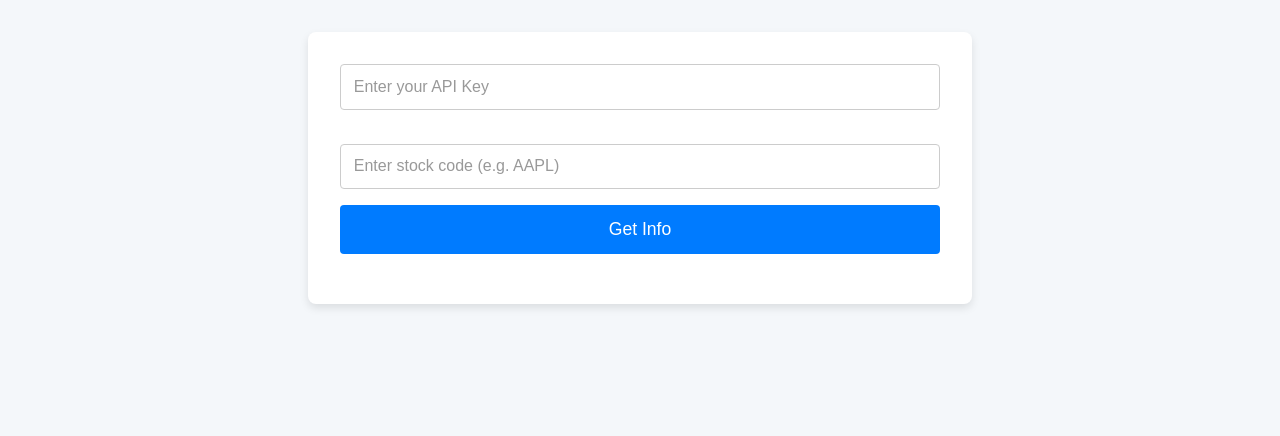
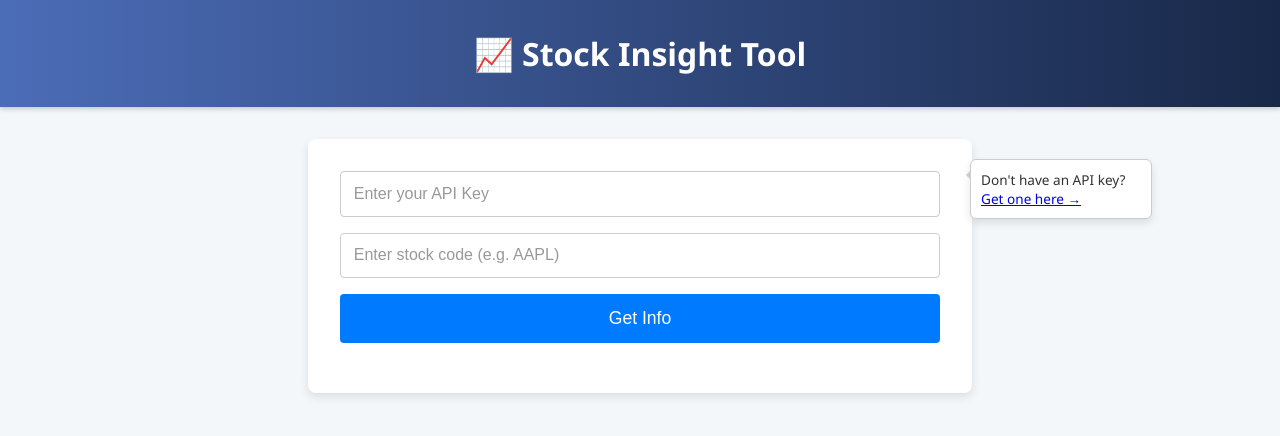
Before and after one commit to UndrscoreEX/StockEvalApp, a Django app: page / in a window 1280 px wide. Shown: the top 436 px of the page. Run offline with Django 4.2, Linux system fonts and the light colour scheme; some libraries are stand-ins or nearby versions.

Commit message:
tool tip text is more readable and the whole thing looks better

```diff
--- a/StockApp/core/static/styles/stylesheet.css
+++ b/StockApp/core/static/styles/stylesheet.css
@@ -1,55 +1,41 @@
 body {
-    font-family: 'Arial', sans-serif;
+  font-family: 'Segoe UI', sans-serif;
   background-color: #f4f7fa;
   color: #333;
   margin: 0;
   padding: 0;
 }
 
-  h3 {
-    color: #444;
-    font-size: 1.8em;
-    margin-bottom: 1em;
-    text-align: center;
+.stock-header {
+  font-size: 1.75em;
+  font-weight: 700;
+  margin-top: 2rem;
+  margin-bottom: 1rem;
+  color: #1f2937;
+  border-bottom: 3px solid #3b82f6;
+  padding-bottom: 0.3rem;
+  text-align: left;
+  width: fit-content;
 }
 
-  h2 {
-    color: #444;
-    font-size: 1.5em;
-    margin-bottom: 0.5em;
+header {
+  background: linear-gradient(to right, #4b6cb7, #182848);
+  color: white;
+  padding: 2rem 1rem;
+  text-align: center;
+  font-size: 2rem;
+  font-weight: bold;
+  box-shadow: 0 2px 5px rgba(0, 0, 0, 0.2);
 }
 
-  ul {
-    list-style: none;
-    padding: 0;
-  }
-
-  li {
-    background-color: #fff;
-    padding: 0.8em;
-    margin-bottom: 0.5em;
-    border-radius: 4px;
-    box-shadow: 0 1px 3px rgba(0, 0, 0, 0.1);
-    display: flex;
-    justify-content: space-between;
-    padding: 8px 0;
-    border-bottom: 1px solid #eee;
-  }
-  .item-label {
-    font-weight: bold;
-    text-transform: capitalize;
-    flex-basis: 40%;
-  }
-
-  .item-value {
-    text-align: right;
-    flex-basis: 60%;
-    padding-left: 20px;
-    font-style: italic;
-    color: #333;
-  }
-  ul li strong {
-    font-weight: bold;
+form {
+  background-color: #ffffff;
+  max-width: 600px;
+  margin: 2em auto;
+  padding: 2em;
+  border-radius: 8px;
+  box-shadow: 0 4px 10px rgba(0, 0, 0, 0.1);
+  position: relative;
 }
 
 input, button {
@@ -58,8 +44,8 @@ body {
   margin-bottom: 1em;
   border: 1px solid #ccc;
   border-radius: 4px;
+  font-size: 1em;
   box-sizing: border-box;
-    font-size: 1em;
 }
 
 input::placeholder {
@@ -79,50 +65,7 @@ body {
   background-color: #0056b3;
 }
 
-  /* Container for Form and Results */
-  form {
-    background-color: #ffffff;
-    max-width: 600px;
-    margin: 2em auto;
-    padding: 2em;
-    border-radius: 8px;
-    box-shadow: 0 4px 8px rgba(0, 0, 0, 0.1);
-  }
-
-  /* Loading Spinner */
-  #loading-spinner {
-    display: none;
-    text-align: center;
-    margin-top: 1em;
-  }
-
-  .spinner {
-    width: 24px;
-    height: 24px;
-    border: 3px solid #ccc;
-    border-top-color: #333;
-    border-radius: 50%;
-    animation: spin 0.8s linear infinite;
-    display: inline-block;
-  }
-
-  @keyframes spin {
-    to { transform: rotate(360deg); }
-  }
-
-  /* Stock Result Section */
-  .stock-summary {
-    background-color: #ffffff;
-    max-width: 800px;
-    margin: 2em auto;
-    padding: 2em;
-    border-radius: 8px;
-    box-shadow: 0 4px 8px rgba(0, 0, 0, 0.1);
-  }
-
-    h3 {
-      font-size: 2em;
-    }
+/* Tooltip */
 .tooltip {
   position: relative;
   cursor: pointer;
@@ -140,35 +83,128 @@ body {
   z-index: 1;
   bottom: 125%;
   left: 50%;
-
   transform: translateX(-50%);
   opacity: 0;
   transition: opacity 0.3s;
 }
+
 .tooltip-text ul {
   padding: 0;
   margin: 0;
 }
 
 .tooltip-text li {
-      color: #333; /* white text */
-      text-align: left; /* optional, looks better sometimes */
-      margin-bottom: 0.5em; /* optional, spacing between items */
+  color: #bf0000;
+  text-align: left;
+  margin-bottom: 0.5em;
 }
-    .tooltip-text p {
-      color: #fff;
 
-    }
 .tooltip:hover .tooltip-text {
   visibility: visible;
   opacity: 1;
 }
 
-  /* Responsive Styles */
+.api-help {
+  position: absolute;
+  right: -180px;
+  top: 20px;
+  width: 160px;
+  background: #fff;
+  border: 1px solid #ccc;
+  border-radius: 6px;
+  padding: 10px;
+  font-size: 0.85rem;
+  box-shadow: 0 4px 8px rgba(0,0,0,0.1);
+}
+
+.api-help::before {
+  content: '';
+  position: absolute;
+  left: -10px;
+  top: 10px;
+  border-width: 5px;
+  border-style: solid;
+  border-color: transparent #ccc transparent transparent;
+}
+
+#loading-spinner {
+  display: none;
+  text-align: center;
+  margin-top: 1em;
+}
+
+.spinner {
+  width: 30px;
+  height: 30px;
+  border: 4px solid #f3f3f3;
+  border-top: 4px solid #007bff;
+  border-radius: 50%;
+  animation: spin 1s linear infinite;
+  margin: 0 auto;
+}
+
+@keyframes spin {
+  to { transform: rotate(360deg); }
+}
+
+.stock-summary {
+  background-color: #ffffff;
+  max-width: 800px;
+  margin: 2em auto;
+  padding: 2em;
+  border-radius: 8px;
+  box-shadow: 0 4px 8px rgba(0, 0, 0, 0.1);
+}
+
+ul {
+  list-style: none;
+  padding: 0;
+}
+
+li {
+  background-color: #fff;
+  padding: 0.8em;
+  margin-bottom: 0.5em;
+  border-radius: 4px;
+  box-shadow: 0 1px 3px rgba(0, 0, 0, 0.1);
+  display: flex;
+  justify-content: space-between;
+  border-bottom: 1px solid #eee;
+}
+
+.item-label {
+  font-weight: bold;
+  text-transform: capitalize;
+  flex-basis: 40%;
+}
+
+.item-value {
+  text-align: right;
+  flex-basis: 60%;
+  padding-left: 20px;
+  font-style: italic;
+  color: #333;
+}
+
+/* Responsive adjustments */
 @media (max-width: 768px) {
   form, .stock-summary {
     width: 90%;
     padding: 1.5em;
   }
 
+  .api-help {
+    right: 0;
+    top: auto;
+    bottom: -120px;
+    left: 50%;
+    transform: translateX(-50%);
   }
+
+  .api-help::before {
+    left: 50%;
+    top: -10px;
+    transform: translateX(-50%) rotate(90deg);
+    border-color: transparent transparent #ccc transparent;
+  }
+}
--- a/StockApp/core/templates/core/index.html
+++ b/StockApp/core/templates/core/index.html
@@ -1,15 +1,17 @@
 {% load static %}
-
 <!DOCTYPE html>
-<html>
+<html lang="en">
 <head>
+  <meta charset="UTF-8">
+  <meta name="viewport" content="width=device-width, initial-scale=1.0">
   <title>Stock Info</title>
   <link rel="stylesheet" href="{% static 'styles/stylesheet.css' %}">
+</head>
+<body>
 
-
-</head>
-
-<body>
+<header>
+  📈 Stock Insight Tool
+</header>
 
 <form
   hx-post="/stock-info/"
@@ -20,7 +22,11 @@
   {% csrf_token %}
 
   <input name="api_key" id="api_key" placeholder="Enter your API Key">
-  <br><br>
+
+  <div class="api-help">
+    Don't have an API key?
+    <a href="https://site.financialmodelingprep.com/" target="_blank">Get one here →</a>
+  </div>
 
   <input name="code" placeholder="Enter stock code (e.g. AAPL)">
 
@@ -36,7 +42,6 @@
 <script src="https://unpkg.com/htmx.org@1.9.2"></script>
 
 <script>
-  // Load API key from localStorage (if it exists)
   document.addEventListener("DOMContentLoaded", function() {
     const savedKey = localStorage.getItem("api_key");
     if (savedKey) {
@@ -44,15 +49,18 @@
     }
   });
 
-  // Save API key to localStorage when the form is submitted
   document.getElementById("stock-form").addEventListener("submit", function() {
     const apiKey = document.getElementById("api_key").value;
     localStorage.setItem("api_key", apiKey);
   });
 
-  // Clear previous results when starting a new request
   document.body.addEventListener("htmx:beforeRequest", function(evt) {
     document.querySelector("#stock-result").innerHTML = "";
+    document.querySelector("#loading-spinner").style.display = "block";
+  });
+
+  document.body.addEventListener("htmx:afterRequest", function(evt) {
+    document.querySelector("#loading-spinner").style.display = "none";
   });
 </script>
 
```
Also changed, not shown: StockApp/core/templates/core/_stock_result.html (+79 -98 lines), StockApp/core/Stock_eval.py (line endings or trailing spaces). Lines whose indentation alone changed are shown as unchanged.
